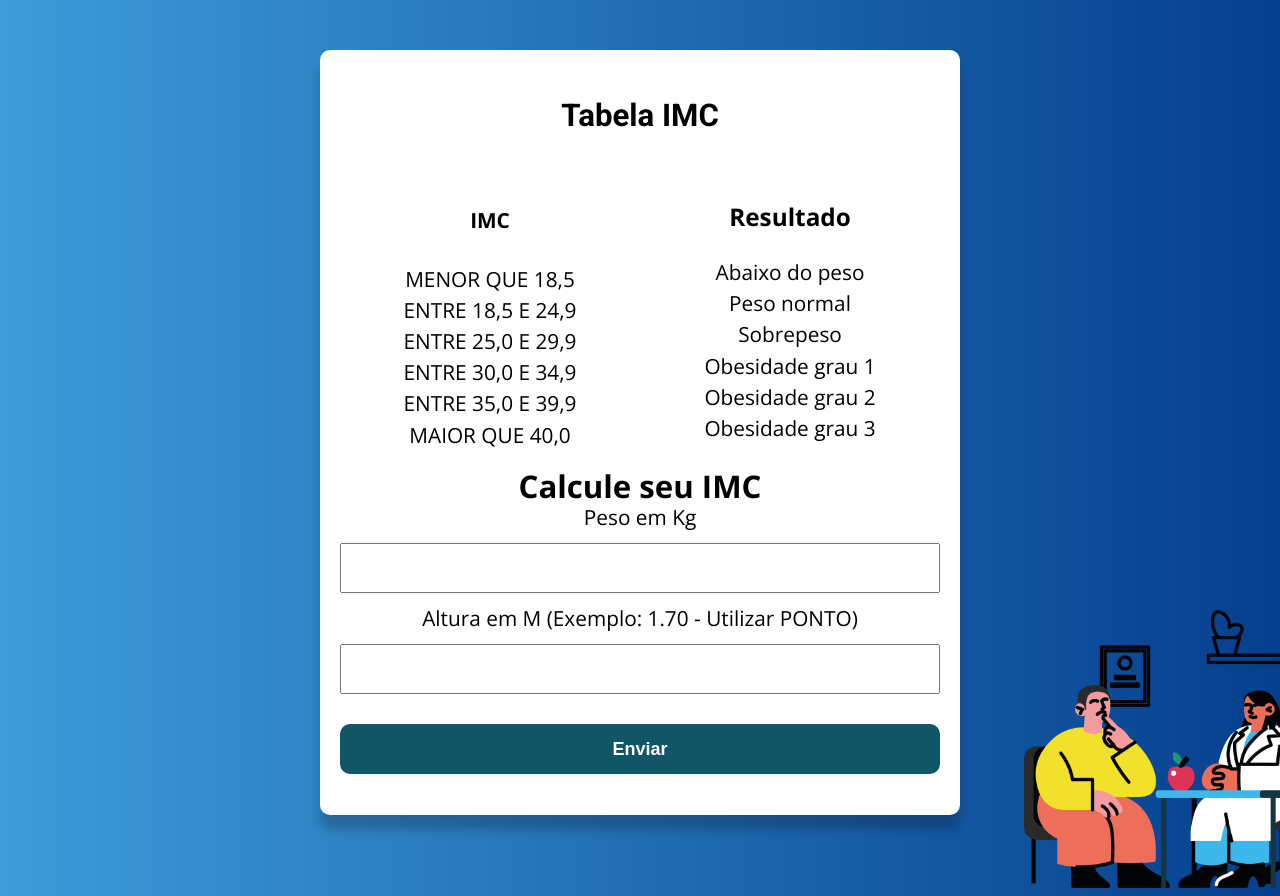
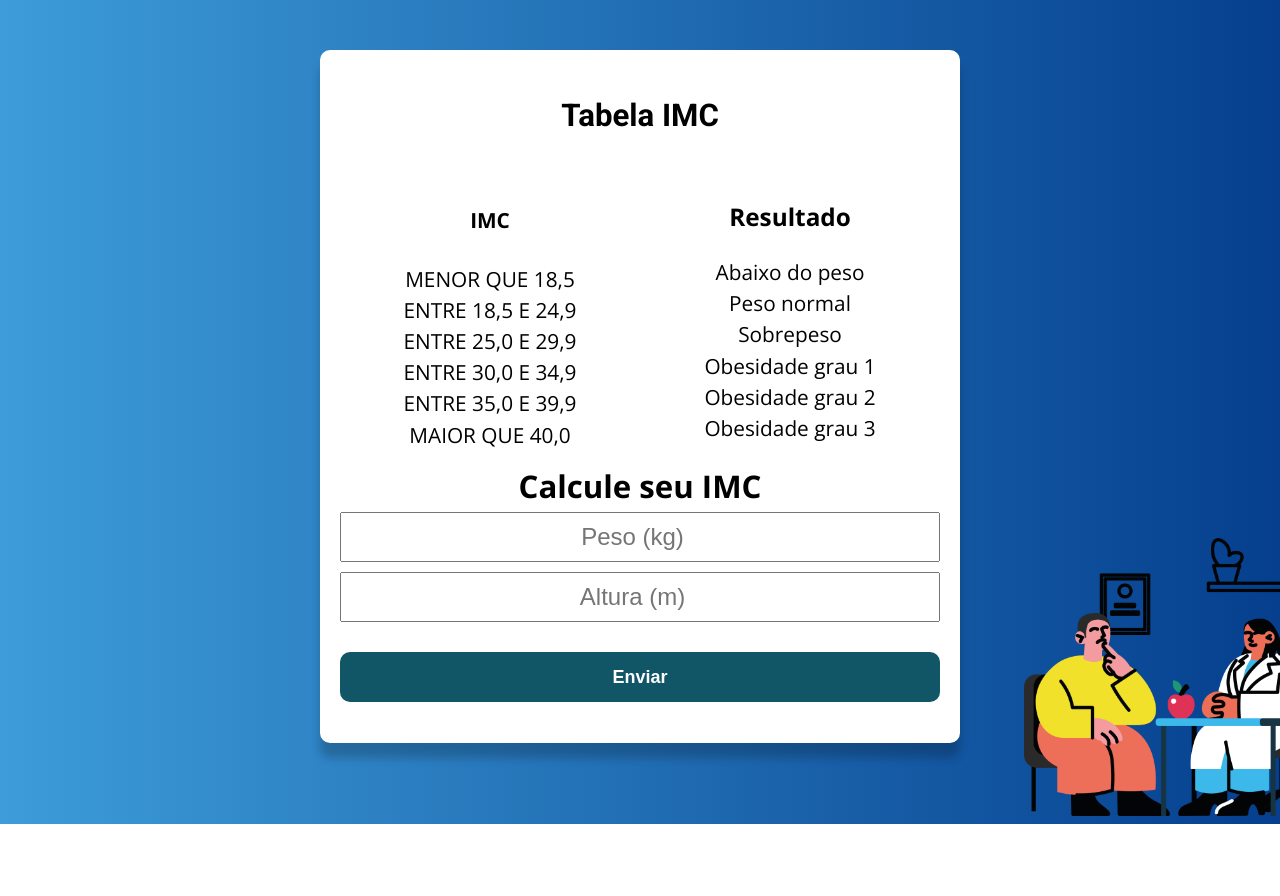
Before and after one commit to ThalesGerotti/IMC-Calculator, a plain HTML site: page index.html in a window 1280 px wide. Shown: the top 896 px of the page. After the commit the page ends 824 px from the top, so only its background shows below. Drawn offline with nearby package versions, Linux system fonts and the light colour scheme.

Commit message:
Update index.html

```diff
--- a/index.html
+++ b/index.html
@@ -8,7 +8,7 @@
     </style>
     <meta charset="UTF-8">
     <meta http-equiv="X-UA-Compatible" content="IE=edge">
-    <meta name="viewport" content="width=device-width, initial-scale=1.0">
+    <meta name="viewport" content="width=device-width, initial-scale=1">
     <title>Calculadora de IMC</title>
     <link rel="stylesheet" href="./css/style.css">
 </head>
@@ -41,33 +41,27 @@
 
 
         <form action="/" id="formulario" method="POST">
-            <label for="peso">Peso em Kg</label>
-            <input type="text" id="peso" name="peso" required autocomplete="off">
-            <label for="altura">Altura em M (Exemplo: 1.70 - Utilizar PONTO)</label>
-            <input type="text" id="altura" name="altura" required autocomplete="off">
+            <label for="peso"></label>
+            <input type="number" id="peso" name="peso" required autocomplete="off" value="" size="35" onkeydown="" placeholder="Peso (kg)" min="0" step="any">
+            <label for="altura"></label>
+            <input type="number" id="altura" name="altura" required autocomplete="off" value="" size="35" onkeydown="" placeholder="Altura (m)" min="0" step="any">
             <button class="submit" type="submit">Enviar</button>
         </form>
 
         <div id="resultado"></div>
 
 
-
-
-
-
-
-
-
-
         </p>
     </section>
+
     <script src="./js/main.js"></script>
+
 </body>
 
-<div>
+<footer>
     <a>
        <img src="IMCGuy.png" class="bg" alt="Doctor" width="300px">
     </a>
-</div>
+</footer>
 
 </html>
```
